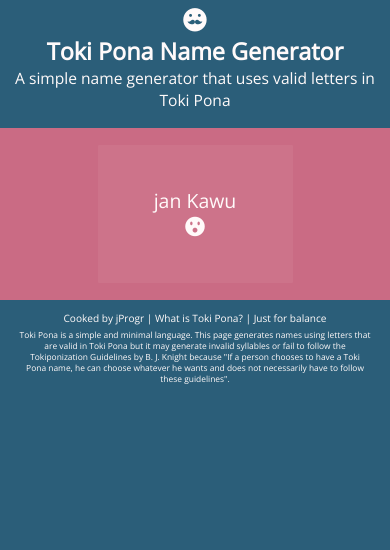
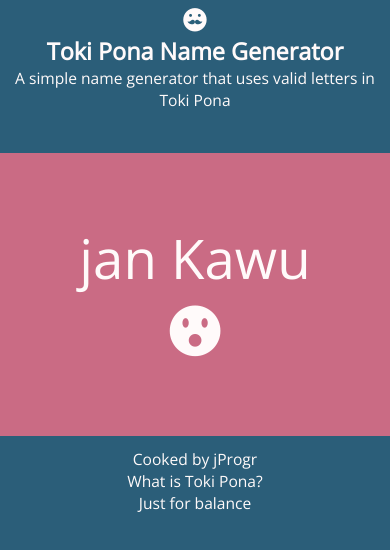
Before and after one commit to jProgr/toki-pona-name-gen, a plain HTML site: page index.html in a window 390 px wide. Drawn offline with nearby package versions, Linux system fonts and the light colour scheme; files whose address does not match are found by name.

Commit message:
Fix design on mobile

```diff
--- a/main.css
+++ b/main.css
@@ -121,7 +121,7 @@ ul.footer-links li:last-child::after { content: none; }
     button#new-name{ font-size: 3vw; }
 }
 
-@media screen and (max-width: 500px)
+@media screen and (max-width: 767px)
 {
     /* Header */
 
@@ -132,23 +132,23 @@ ul.footer-links li:last-child::after { content: none; }
 
     /* Main */
 
-    #main
+    #main { font-size: 14vw; }
+
+    #main div.container
     {
-        margin-top: 2vh;
-        padding-top: 2vh;
-        padding-bottom: 2vh;
-        font-size: 5vw;
+        width: 95%;
+        padding-top: 1vh;
+        padding-bottom: 1vh;
+        background-color: transparent;
     }
 
-    button#new-name{ font-size: 5vw; }
+    button#new-name{ font-size: 13vw; }
 
     /* Footer */
 
-    p.description
-    {
-        width: 90vw;
-        font-size: 1vmax;
-    }
+    p.description { display: none; }
 
-    ul.footer-links { font-size: 1.2vmax; }
+    ul.footer-links { font-size: 4vw; }
+    ul.footer-links li { display: block; }
+    ul.footer-links li::after { content: none; }
 }
```
